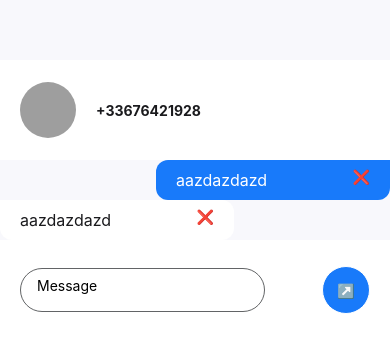
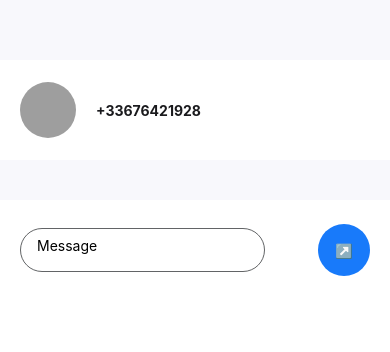
Before and after one commit to vitolinho/vitechat-app, a React Native app: screen / in a window 390 px wide. Shown: the top 352 px of the page. Built offline with nearby package versions, Linux system fonts and the light colour scheme; grey boxes are pictures that could not be loaded.

Commit message:
✨added the features about sending or deleting message and automatic answer

```diff
--- a/App.tsx
+++ b/App.tsx
@@ -1,19 +1,76 @@
-import React from 'react'
-import { StyleSheet, Text, View } from 'react-native'
+import React,{ useState } from 'react'
+import { StyleSheet, Text, View, ScrollView, TextInput, TouchableOpacity } from 'react-native'
 import Header from './components/header/header'
-import Form from './components/form/form'
 import Message from './components/message/message'
 import talk from './DATA/talk.json'
 
 export default function App() {
+
+  const userTel = talk[1] as { id: number; num: string; picture: string };
   const receiptInfos = talk[2] as { id: number; num: string; picture: string };
-  const test = () => console.log('oui')
+
+  const [messages, setMessages] = useState([])
+  const [newMessage, setNewMessage] = useState("")
+
+  const sendMessage = () => {
+    if (newMessage) {
+      setMessages((prevMessages) => [
+        ...prevMessages,
+        {
+          content: newMessage,
+          num: userTel.num,
+        },
+      ]);
+      setNewMessage("");
+      const answers = [
+        "Salut !",
+        "ça va ?",
+        "Tu fais quoi ?",
+        "Parfait !",
+        "OK !",
+      ];
+      const randomIndex = Math.floor(Math.random() * answers.length);
+      const randomAnswer = answers[randomIndex];
+      setTimeout(() => {
+        setMessages((prevMessages) => [
+          ...prevMessages,
+          {
+            content: randomAnswer,
+            num: receiptInfos.num,
+          },
+        ]);
+      }, 2000);
+    }
+  };
+  const deleteMessage = (index) => {
+    const updatedMessages = [...messages]
+    updatedMessages.splice(index, 1)
+    setMessages(updatedMessages)
+  }
   return (
     <View style={styles.container}>
       <Header profile_picture={receiptInfos.picture} num={receiptInfos.num} />
-      <Message content={'aazdazdazd'} tel={''} userTel={''} delFunction={test} />
-      <Message content={'aazdazdazd'} tel={''} userTel={'a'} delFunction={test} />
-      <Form />
+      <ScrollView>
+        <View style={styles.messagesContainer}>
+          {messages.map((message, index) => (
+            <Message key={index} content={message.content} tel={message.num} userTel={userTel.num} delFunction={() => deleteMessage(index)} />
+          ))}
+        </View>
+      </ScrollView>
+      <View style={styles.form}>
+        <View style={styles.subForm}>
+          <TextInput
+          style={styles.input}
+          placeholder="Message"
+          value={newMessage}
+          multiline={true}
+          onChangeText={(text) => setNewMessage(text)}
+          />
+          <TouchableOpacity style={styles.button} onPress={sendMessage}>
+            <Text>↗️</Text>
+          </TouchableOpacity>
+        </View>
+      </View>
     </View>
   );
 }
@@ -23,4 +80,46 @@ const styles = StyleSheet.create({
     width: "100%",
     backgroundColor: "#F8F8FC"
   },
+  messagesContainer: {
+    flex: 4,
+    backgroundColor: "#F8F8FC",
+    padding: 20,
+    gap: 40
+  },
+  form: {
+    backgroundColor: "#fff",
+    width: "100%",
+    height: 100,
+    padding: 20,
+    alignItems: "center",
+    justifyContent: "center"
+  },
+  subForm: {
+    width: "100%",
+    justifyContent: "space-between",
+    alignItems: "center",
+    flexDirection: "row"
+  },
+  input: {
+    width: "70%",
+    height: 44,
+    paddingTop: 8,
+    paddingBottom: 8,
+    paddingLeft: 16,
+    paddingRight: 16,
+    alignItems: "center",
+    borderRadius: 9999,
+    borderWidth: 1,
+    borderColor: "#626466",
+    backgroundColor: "#fff"
+  },
+  button: {
+    width: 52,
+    height: 52,
+    padding: 12,
+    justifyContent: "center",
+    alignItems: "center",
+    borderRadius: 99999,
+    backgroundColor: "#187AFA"
+  }
 });
--- a/components/form/form.tsx
+++ /dev/null
@@ -1,63 +0,0 @@
-import React from "react"
-import { StyleSheet, View, Text, TextInput, TouchableOpacity } from "react-native"
-
-const Form = () => {
-  return (
-    <View style={styles.form}>
-      <View style={styles.subForm}>
-        <TextInput
-        style={styles.input}
-        placeholder="Message"
-        multiline={true}
-        onChangeText={(text) => console.log(text)}
-        />
-        <TouchableOpacity style={styles.button}>
-          <Text>↗️</Text>
-        </TouchableOpacity>
-      </View>
-    </View>
-  )
-}
-
-const styles = StyleSheet.create({
-  form: {
-    backgroundColor: "#fff",
-    width: "100%",
-    height: 100,
-    padding: 20,
-    alignItems: "center",
-    justifyContent: "center"
-  },
-  subForm: {
-    width: "100%",
-    justifyContent: "space-between",
-    alignItems: "center",
-    flexDirection: "row"
-  },
-  input: {
-    width: "70%",
-    height: 44,
-    paddingTop: 8,
-    paddingBottom: 8,
-    paddingLeft: 16,
-    paddingRight: 16,
-    alignItems: "center",
-    borderRadius: 9999,
-    borderWidth: 1,
-    borderColor: "#626466",
-    backgroundColor: "#fff"
-  },
-  button: {
-    width: 48,
-    height: 48,
-    padding: 12,
-    justifyContent: "center",
-    alignItems: "center",
-    borderRadius: 99999,
-    borderWidth: 1,
-    borderColor: "#fff",
-    backgroundColor: "#187AFA"
-  }
-})
-
-export default Form
```
